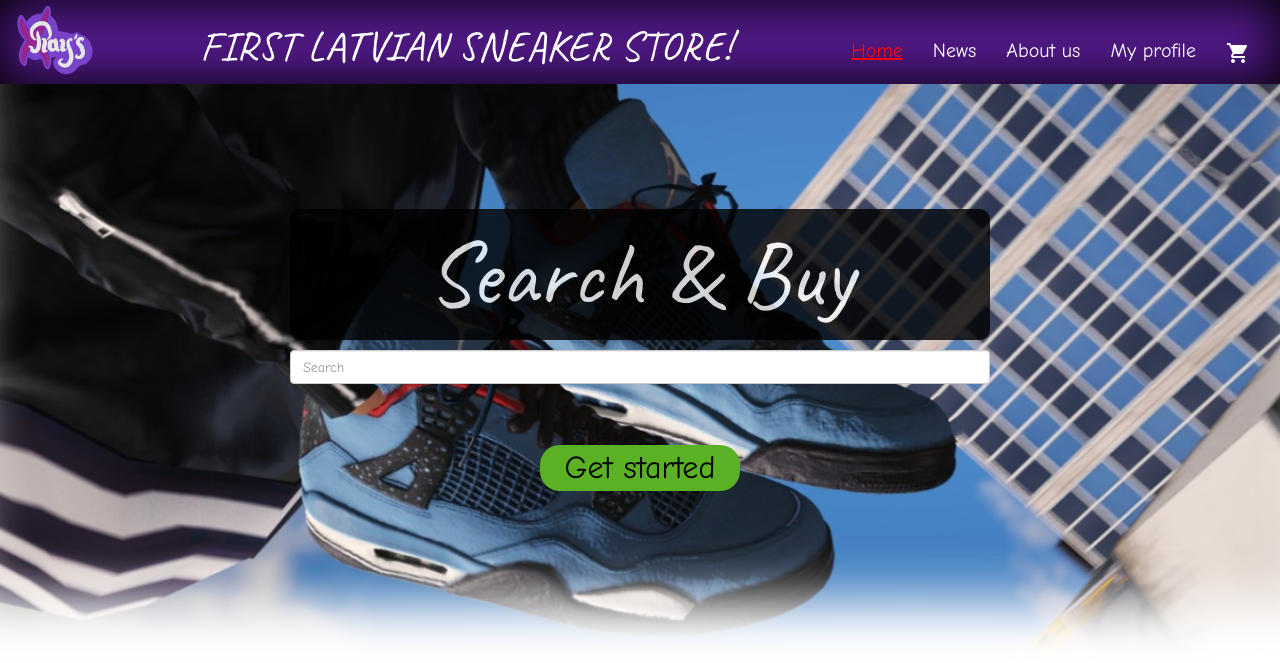
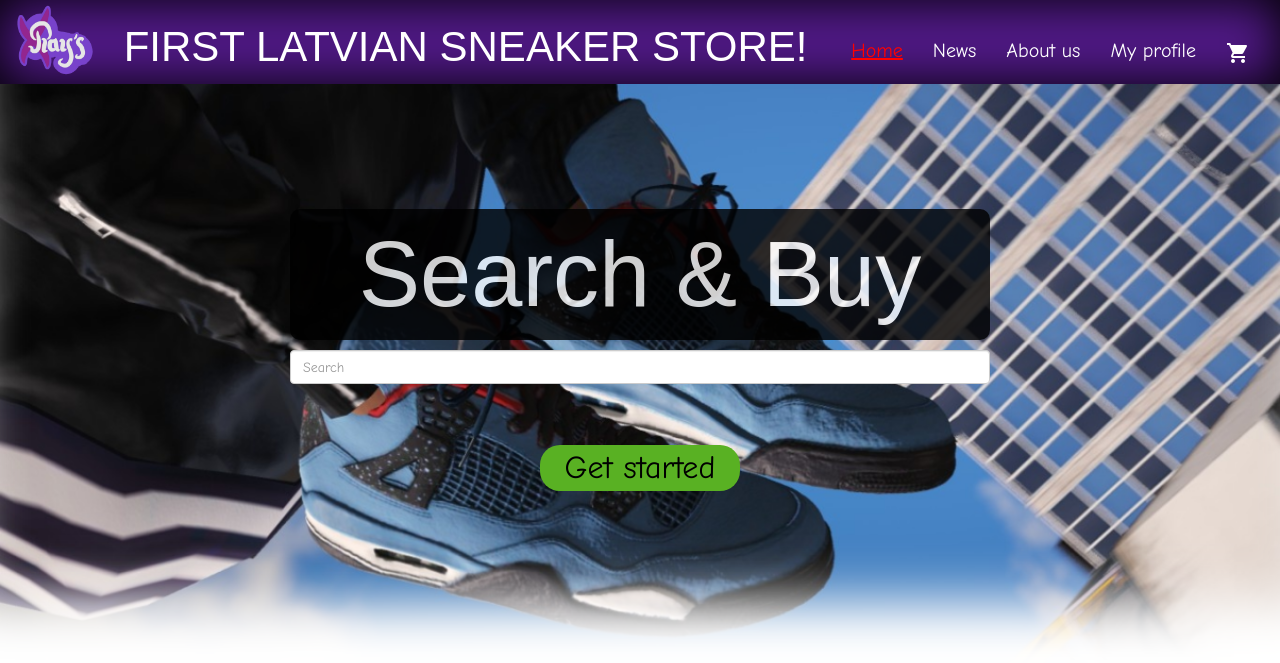
Before and after one commit to Kythadrin/xrayz, a PHP site: page /index.html in a window 1280 px wide. Shown: the top 663 px of the page. Run offline with PHP 8.4, Linux system fonts and the light colour scheme; some web fonts are replaced.

Commit message:
Some test

```diff
--- a/css/style.css
+++ b/css/style.css
@@ -1,6 +1,10 @@
 @import url('https://fonts.googleapis.com/css2?family=Comic+Neue&display=swap');
 @import url('https://fonts.googleapis.com/css2?family=Caveat&display=swap');
 
+@font-face{
+    font-family: Chiller;
+    src: url("../fonts/CHILLER.TTF");
+}
 body{
     background-color: white;
     font-family: 'Comic Neue', cursive;
@@ -27,15 +31,15 @@ h1{
 
 .header-text{
     margin-top: -60px;
-    /*font-family: 'Chiller', sans-serif;*/
-    font-family: 'Caveat', cursive;
+    font-family: 'Chiller', sans-serif;
+    /*font-family: 'Caveat', cursive;*/
     font-size: 42px;
     color: white;
 }
 
 .banner-text{
-    /*font-family: 'Chiller', sans-serif;*/
-    font-family: 'Caveat', cursive;
+    font-family: 'Chiller', sans-serif;
+    /*font-family: 'Caveat', cursive;*/
     font-size: 92px;
     color: white;
     background-color: black;
```
